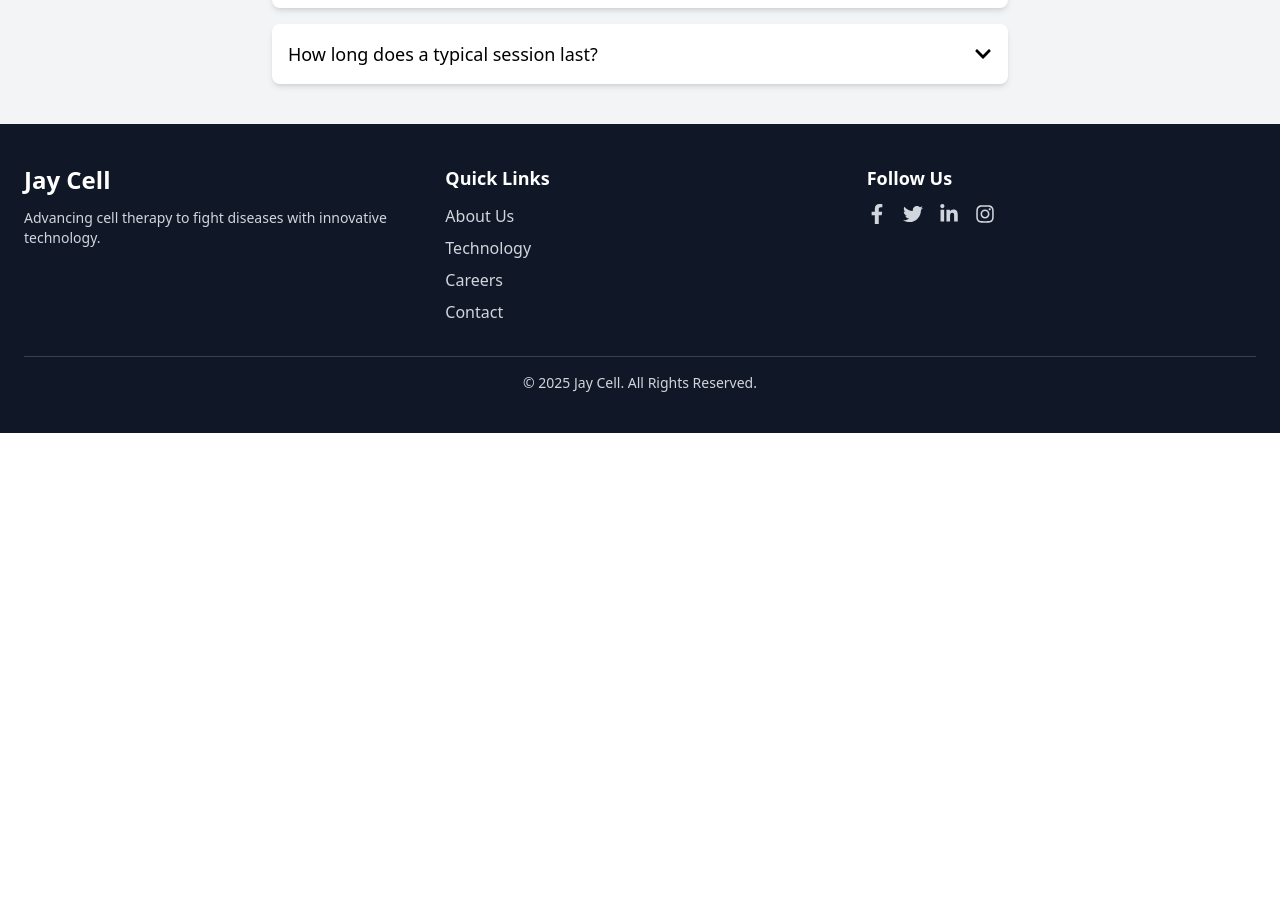
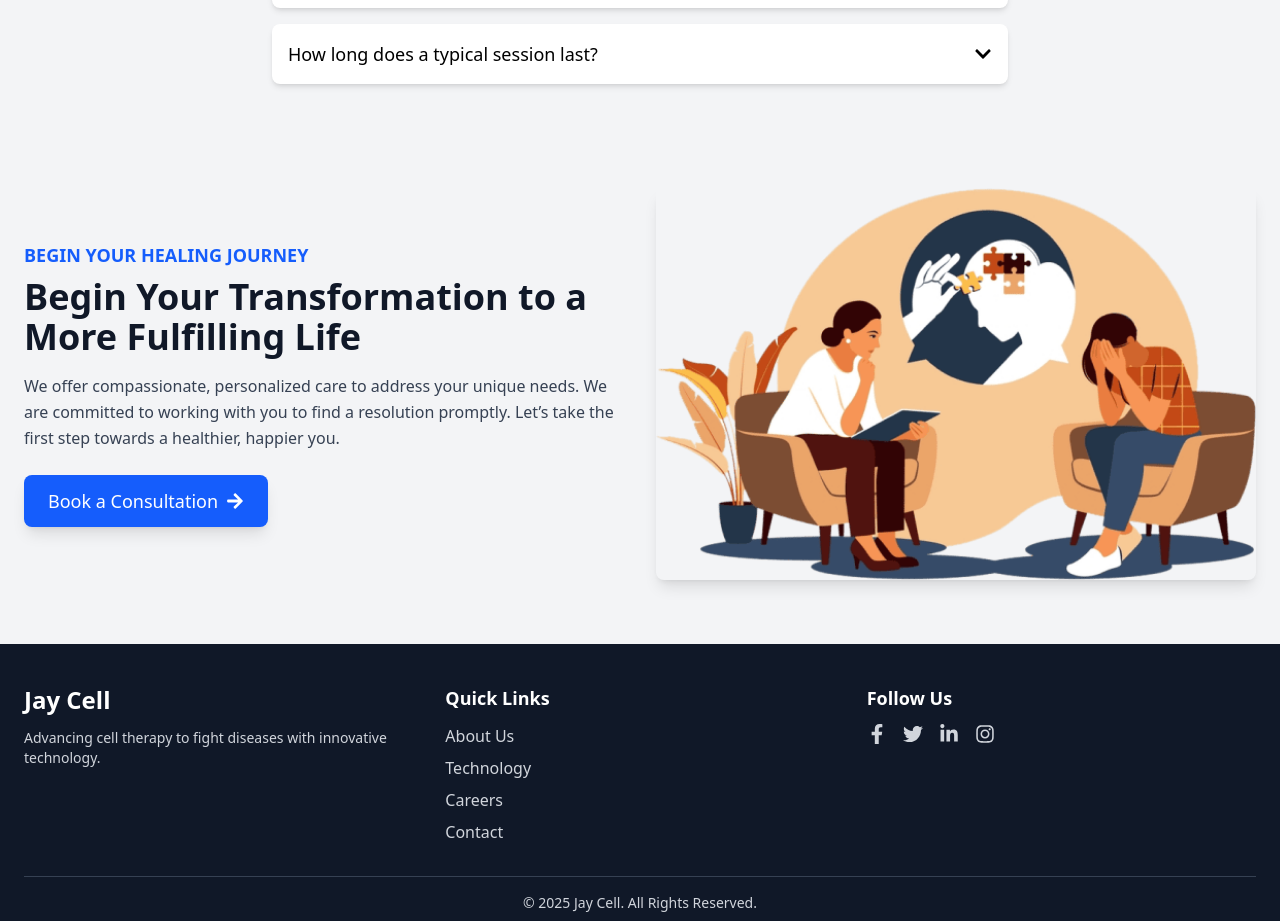
Before and after one commit to arun-9/jay-cell-therapeutics, a React (Vite) app: page /about in a window 1280 px wide. Shown: the part 2656-3577 px from the top of the page. Before the commit the page ends 3089 px from the top, so only its background shows below. Built offline with nearby package versions, Linux system fonts and the light colour scheme.

Commit message:
contactPage completed

```diff
--- a/src/App.jsx
+++ b/src/App.jsx
@@ -23,7 +23,7 @@ function App() {
           <Route path="/pipeline" element={<Pipeline />} />
           <Route path="/publications" element={<Publication />} />
           <Route path="/careers" element={<Career />} />
-          <Route path="/contact" element={<Contact />} />
+          <Route path="/contact-us" element={<Contact />} />
         </Routes>
         <Footer />
       </div>
--- /dev/null
+++ b/src/components/AboutPageComponent/CTASection.jsx
@@ -0,0 +1,66 @@
+import { motion } from "framer-motion";
+import { FaArrowRight } from "react-icons/fa";
+
+const CTASection = () => {
+  return (
+    <section className="bg-gray-100 py-16 px-6">
+      <div className="container mx-auto flex flex-col md:flex-row items-center justify-between gap-8">
+        {/* Left Content */}
+        <motion.div
+          initial={{ opacity: 0, y: 50 }}
+          animate={{ opacity: 1, y: 0 }}
+          transition={{ duration: 1 }}
+          className="md:w-1/2 text-left"
+        >
+          <p className="text-lg text-blue-600 font-semibold">
+            BEGIN YOUR HEALING JOURNEY
+          </p>
+          <h2 className="text-3xl md:text-4xl font-bold mt-2 text-gray-900">
+            Begin Your Transformation to a More Fulfilling Life
+          </h2>
+          <p className="text-gray-700 mt-4 leading-relaxed">
+            We offer compassionate, personalized care to address your unique
+            needs. We are committed to working with you to find a resolution
+            promptly. Let’s take the first step towards a healthier, happier
+            you.
+          </p>
+          <motion.a
+            href="/contact-us"
+            whileHover={{ scale: 1.05 }}
+            whileTap={{ scale: 0.95 }}
+            className="mt-6 inline-flex items-center gap-2 bg-blue-600 text-white px-6 py-3 rounded-lg shadow-lg text-lg font-medium transition-all hover:bg-blue-700 hover:shadow-xl"
+          >
+            <span className="relative group">
+              Book a Consultation
+              <span className="absolute left-0 bottom-0 w-0 h-0.5 bg-white transition-all group-hover:w-full"></span>
+            </span>
+            <motion.span
+              className="inline-block"
+              initial={{ x: 0 }}
+              whileHover={{ x: 5 }} // Moves the icon slightly on hover
+              transition={{ type: "spring", stiffness: 300 }}
+            >
+              <FaArrowRight />
+            </motion.span>
+          </motion.a>
+        </motion.div>
+
+        {/* Right Image */}
+        <motion.div
+          initial={{ opacity: 0, x: 50 }}
+          animate={{ opacity: 1, x: 0 }}
+          transition={{ duration: 1 }}
+          className="md:w-1/2"
+        >
+          <img
+            src="/section-cta.png"
+            alt="Healing Journey"
+            className="w-full rounded-lg shadow-lg"
+          />
+        </motion.div>
+      </div>
+    </section>
+  );
+};
+
+export default CTASection;
--- /dev/null
+++ b/src/components/ContactUsPage/ContactSection.jsx
@@ -0,0 +1,163 @@
+import { useState } from "react";
+import {
+  FaEnvelope,
+  FaPhoneAlt,
+  FaMapMarkerAlt,
+  FaArrowRight
+} from "react-icons/fa";
+
+const ContactSection = () => {
+  const [formData, setFormData] = useState({
+    name: "",
+    phone: "",
+    service: "---",
+    message: "",
+    access_key: "5f81f87b-29c5-440a-a39f-0ef3b0f2d9c2" // Replace with your actual key
+  });
+
+  const [status, setStatus] = useState({ success: null, message: "" });
+
+  const handleChange = (e) => {
+    setFormData({ ...formData, [e.target.name]: e.target.value });
+  };
+
+  const handleSubmit = async (e) => {
+    e.preventDefault();
+
+    const response = await fetch("https://api.web3forms.com/submit", {
+      method: "POST",
+      headers: { "Content-Type": "application/json" },
+      body: JSON.stringify(formData)
+    });
+
+    const result = await response.json();
+
+    if (result.success) {
+      setStatus({ success: true, message: "Form submitted successfully!" });
+      setFormData({
+        name: "",
+        phone: "",
+        service: "---",
+        message: "",
+        access_key: "your-web3forms-access-key"
+      });
+    } else {
+      setStatus({
+        success: false,
+        message: "Something went wrong. Please try again."
+      });
+    }
+  };
+
+  return (
+    <section className="py-16 bg-gray-100">
+      <div className="container mx-auto px-6 md:px-12">
+        <div className="grid grid-cols-1 md:grid-cols-2 gap-8 bg-white p-8 shadow-lg rounded-lg">
+          <div>
+            <div className="text-left mb-6">
+              <p className="text-lg text-blue-600">Why Choose Us</p>
+              <h3 className="text-2xl font-bold">
+                Free Consultation - Begin Your Healing Journey
+              </h3>
+              <p className="text-gray-600 mt-2">
+                Connect with a dedicated specialist today and take the first
+                step towards a healthier, more fulfilling life.
+              </p>
+            </div>
+            <ul className="space-y-3 text-gray-700">
+              <li className="flex items-center gap-2">
+                <FaEnvelope className="text-blue-600" />{" "}
+                <a href="mailto:themesflat@gmail.com">themesflat@gmail.com</a>
+              </li>
+              <li className="flex items-center gap-2">
+                <FaPhoneAlt className="text-blue-600" /> 1-333-345-6868
+              </li>
+              <li className="flex items-center gap-2">
+                <FaMapMarkerAlt className="text-blue-600" /> 101 E 129th St,
+                East Chicago, IN 46312, US
+              </li>
+            </ul>
+            <a
+              href="#"
+              className="inline-flex items-center mt-4 text-blue-600 font-medium hover:underline"
+            >
+              Open map <FaArrowRight className="ml-2" />
+            </a>
+          </div>
+
+          <form onSubmit={handleSubmit} className="grid gap-4">
+            <h4 className="text-lg font-semibold text-center mb-4">
+              Get A Free Consultation
+            </h4>
+            <input
+              type="hidden"
+              name="access_key"
+              value={formData.access_key}
+            />
+            <input
+              type="text"
+              name="name"
+              placeholder="Your Name*"
+              required
+              value={formData.name}
+              className="w-full p-3 border rounded"
+              onChange={handleChange}
+            />
+            <input
+              type="number"
+              name="phone"
+              placeholder="Phone Number"
+              required
+              value={formData.phone}
+              className="w-full p-3 border rounded"
+              onChange={handleChange}
+            />
+            <select
+              name="service"
+              className="w-full p-3 border rounded"
+              value={formData.service}
+              onChange={handleChange}
+            >
+              <option value="---">Choose Services</option>
+              <option value="Individual Counseling">
+                Individual Counseling
+              </option>
+              <option value="Family Therapy">Family Therapy</option>
+              <option value="Couples Therapy">Couples Therapy</option>
+              <option value="Group Therapy">Group Therapy</option>
+              <option value="Child & Adolescent Therapy">
+                Child & Adolescent Therapy
+              </option>
+              <option value="Trauma Counseling">Trauma Counseling</option>
+            </select>
+            <textarea
+              name="message"
+              placeholder="Your message"
+              required
+              value={formData.message}
+              className="w-full p-3 border rounded"
+              onChange={handleChange}
+            ></textarea>
+            <button
+              type="submit"
+              className="w-full bg-blue-600 text-white p-3 rounded hover:bg-blue-700 transition"
+            >
+              Submit
+            </button>
+            {status.message && (
+              <p
+                className={`text-center mt-2 ${
+                  status.success ? "text-green-600" : "text-red-600"
+                }`}
+              >
+                {status.message}
+              </p>
+            )}
+          </form>
+        </div>
+      </div>
+    </section>
+  );
+};
+
+export default ContactSection;
--- /dev/null
+++ b/src/components/ContactUsPage/GoogleMapEmbed.jsx
@@ -0,0 +1,15 @@
+const GoogleMapEmbed = () => {
+  return (
+    <div className="relative w-full h-[600px]">
+      <iframe
+        src="https://www.google.com/maps/embed?pb=!1m18!1m12!1m3!1d3887.1078103212794!2d77.57615100000001!3d13.028806!2m3!1f0!2f0!3f0!3m2!1i1024!2i768!4f13.1!3m3!1m2!1s0x3bae17c37f33d89f%3A0x302ace04a15d7762!2sGeddalahalii%2C%20Sanjayanagara%2C%20Bengaluru%2C%20Karnataka%20560094!5e0!3m2!1sen!2sin!4v1740668934510!5m2!1sen!2sin "
+        className="w-full h-full border-0"
+        allowFullScreen
+        loading="lazy"
+        referrerPolicy="no-referrer-when-downgrade"
+      ></iframe>
+    </div>
+  );
+};
+
+export default GoogleMapEmbed;
--- a/src/components/Navbar.jsx
+++ b/src/components/Navbar.jsx
@@ -24,7 +24,7 @@ const menuItems = [
     ]
   },
   { title: "Careers", link: "/careers" },
-  { title: "Contact", link: "/contact" }
+  { title: "Contact", link: "/contact-us" }
 ];
 
 const Navbar = () => {
--- a/src/pages/About.jsx
+++ b/src/pages/About.jsx
@@ -4,6 +4,7 @@ import AboutSection from "../components/AboutPageComponent/AboutSection";
 import TeamSection from "../components/AboutPageComponent/TeamMember";
 import TestimonialSlider from "../components/AboutPageComponent/TestimonialSlider";
 import FAQAccordion from "../components/AboutPageComponent/FAQAccordion";
+import CTASection from "../components/AboutPageComponent/CTASection";
 const About = () => {
   return (
     <div>
@@ -13,6 +14,7 @@ const About = () => {
       <TeamSection />
       <TestimonialSlider />
       <FAQAccordion />
+      <CTASection />
     </div>
   );
 };
--- a/src/pages/Contact.jsx
+++ b/src/pages/Contact.jsx
@@ -1,5 +1,13 @@
+import GoogleMapEmbed from "../components/ContactUsPage/GoogleMapEmbed";
+import ContactSection from "../components/ContactUsPage/ContactSection";
 const Contact = () => {
-  return <div>Contact</div>;
+  return (
+    <section className="p-4">
+      <h2 className="text-2xl font-bold mb-4">Find Us</h2>
+      <GoogleMapEmbed />
+      <ContactSection />
+    </section>
+  );
 };
 
 export default Contact;
```
Also changed, not shown: public/section-cta.png (added).
